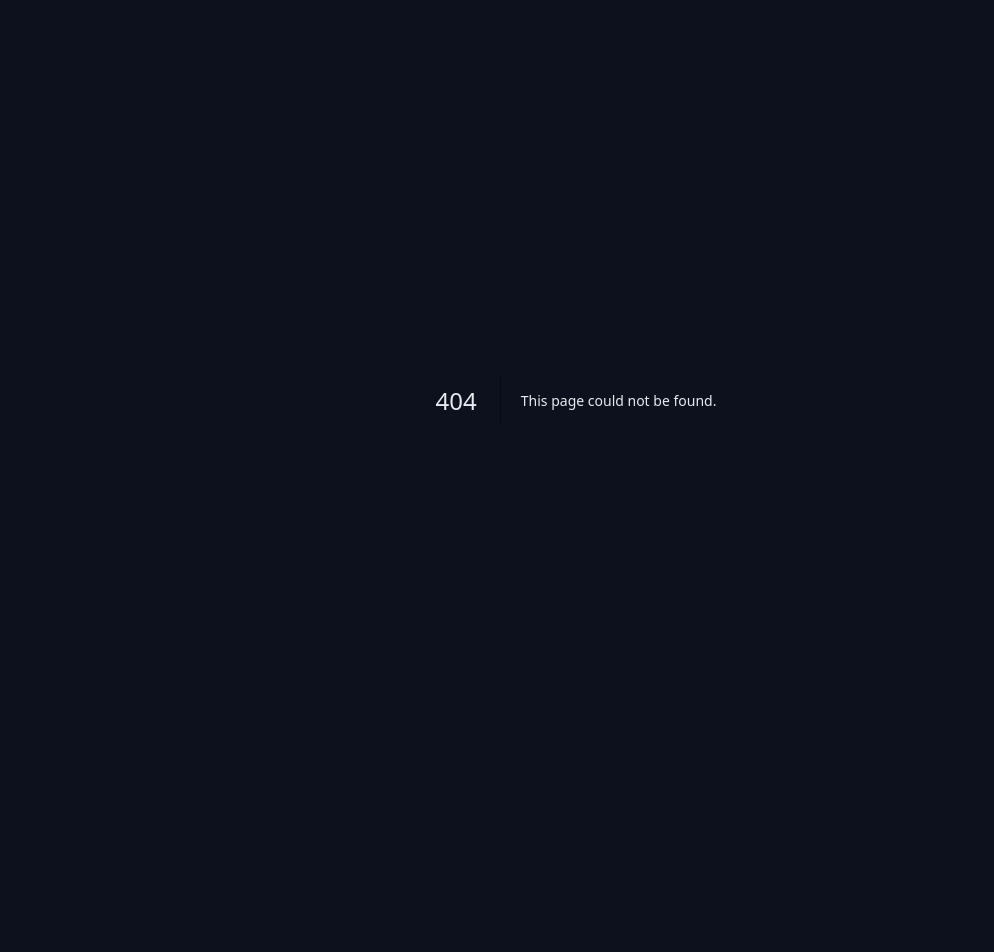
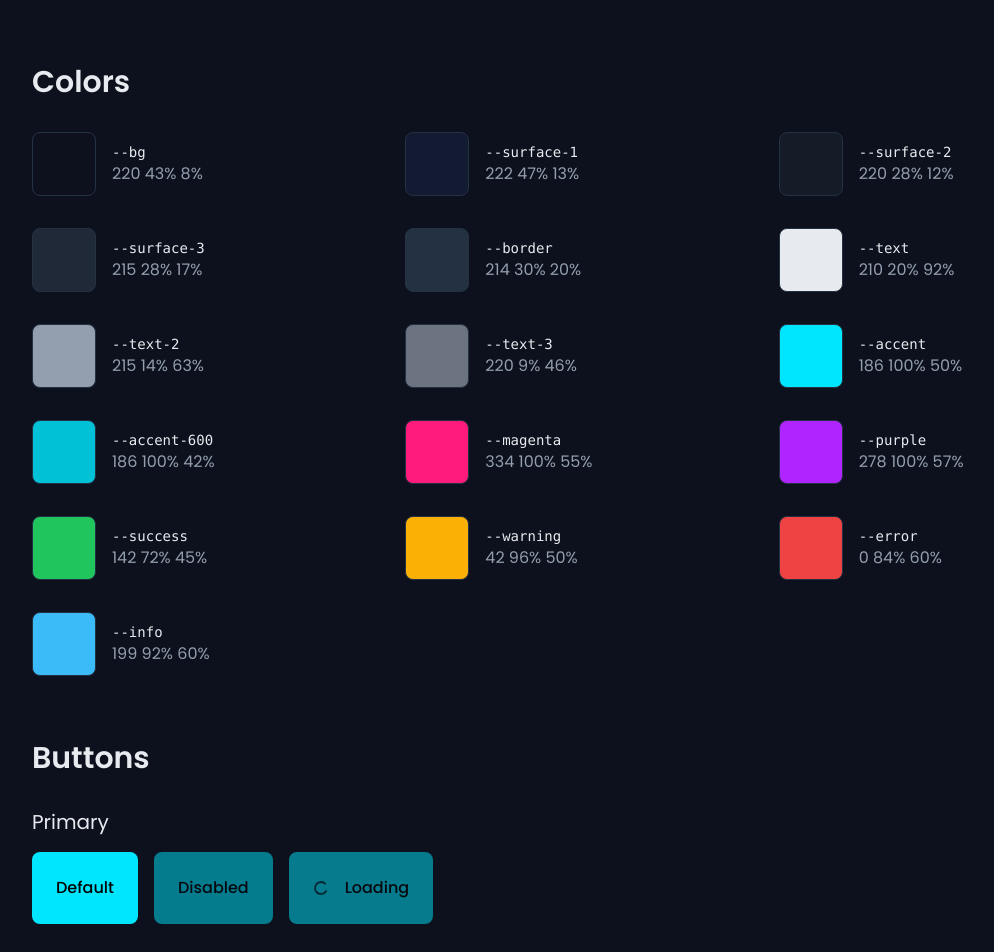
Before and after one commit to ferynd/Website, a Next.js app: page /style-guide in a window 1280 px wide. Before the commit this address had no page. Shown: the top 952 px of the page, without its empty margins (64-1058 px from the left). Before the commit the page ends 800 px from the top, so only its background shows below. Built offline with nearby package versions, Linux system fonts and the light colour scheme.

Commit message:
Add style guide page

```diff
--- /dev/null
+++ b/app/style-guide/page.tsx
@@ -0,0 +1,169 @@
+'use client';
+import { useEffect, useState } from 'react';
+import Button from '@/components/Button';
+import Input from '@/components/Input';
+import Select from '@/components/Select';
+import ProjectCard from '@/components/ProjectCard';
+
+/* ------------------------------------------------------------ */
+/* CONFIGURATION: color tokens, button variants, spacing sizes  */
+/* ------------------------------------------------------------ */
+const colorTokens = [
+  { name: '--bg', label: 'Background' },
+  { name: '--surface-1', label: 'Surface 1' },
+  { name: '--surface-2', label: 'Surface 2' },
+  { name: '--surface-3', label: 'Surface 3' },
+  { name: '--border', label: 'Border' },
+  { name: '--text', label: 'Text' },
+  { name: '--text-2', label: 'Text 2' },
+  { name: '--text-3', label: 'Text 3' },
+  { name: '--accent', label: 'Accent' },
+  { name: '--accent-600', label: 'Accent 600' },
+  { name: '--magenta', label: 'Magenta' },
+  { name: '--purple', label: 'Purple' },
+  { name: '--success', label: 'Success' },
+  { name: '--warning', label: 'Warning' },
+  { name: '--error', label: 'Error' },
+  { name: '--info', label: 'Info' },
+];
+
+const buttonVariants = ['primary', 'secondary', 'danger', 'success', 'ghost'] as const;
+const spacingSizes = ['1', '2', '4', '8', '16', '24', '32'];
+
+export default function StyleGuidePage() {
+  const [colors, setColors] = useState<{ name: string; label: string; value: string }[]>([]);
+
+  useEffect(() => {
+    const computed = getComputedStyle(document.documentElement);
+    const vals = colorTokens.map((token) => ({
+      ...token,
+      value: computed.getPropertyValue(token.name),
+    }));
+    setColors(vals);
+  }, []);
+
+  return (
+    <div className="container-tight py-16 space-y-16">
+      <section>
+        <h2 className="text-3xl font-semibold mb-8">Colors</h2>
+        <div className="grid grid-cols-1 sm:grid-cols-2 md:grid-cols-3 gap-8">
+          {colors.map((c) => (
+            <div key={c.name} className="flex items-center gap-4">
+              <div
+                className="w-16 h-16 rounded-lg border border-border"
+                style={{ backgroundColor: `hsl(${c.value})` }}
+              />
+              <div>
+                <div className="font-mono text-sm">{c.name}</div>
+                <div className="text-text-2">{c.value.trim() || '–'}</div>
+              </div>
+            </div>
+          ))}
+        </div>
+      </section>
+
+      <section>
+        <h2 className="text-3xl font-semibold mb-8">Buttons</h2>
+        {buttonVariants.map((variant) => (
+          <div key={variant} className="mb-8">
+            <h3 className="text-xl mb-4 capitalize">{variant}</h3>
+            <div className="flex flex-wrap gap-4">
+              <Button variant={variant}>Default</Button>
+              <Button variant={variant} disabled>
+                Disabled
+              </Button>
+              <Button variant={variant} loading>
+                Loading
+              </Button>
+            </div>
+          </div>
+        ))}
+      </section>
+
+      <section>
+        <h2 className="text-3xl font-semibold mb-8">Form Elements</h2>
+        <div className="grid gap-8 sm:grid-cols-2">
+          <Input label="Input" placeholder="Type here" />
+          <Input label="Input Error" error="Invalid value" placeholder="Type here" />
+          <Input label="Disabled" disabled placeholder="Disabled" />
+          <Select label="Select">
+            <option>Option A</option>
+            <option>Option B</option>
+          </Select>
+          <Select label="Select Error" error="Required">
+            <option>Option A</option>
+            <option>Option B</option>
+          </Select>
+          <Select label="Disabled" disabled>
+            <option>Option A</option>
+          </Select>
+        </div>
+      </section>
+
+      <section>
+        <h2 className="text-3xl font-semibold mb-8">Cards</h2>
+        <div className="grid gap-8 sm:grid-cols-2">
+          <ProjectCard
+            title="Project Alpha"
+            description="A short description of Project Alpha."
+            tags={['TypeScript', 'Next.js']}
+          />
+          <ProjectCard
+            title="Project Beta"
+            description="Another project card layout."
+            tags={['Design', 'UI']}
+          />
+        </div>
+      </section>
+
+      <section>
+        <h2 className="text-3xl font-semibold mb-8">Typography</h2>
+        <div className="space-y-4">
+          <h1 className="text-5xl font-bold">Heading 1</h1>
+          <h2 className="text-4xl font-bold">Heading 2</h2>
+          <h3 className="text-3xl font-semibold">Heading 3</h3>
+          <h4 className="text-2xl font-semibold">Heading 4</h4>
+          <p className="text-base">
+            This is a paragraph demonstrating the default text style. Lorem ipsum dolor sit amet,
+            consectetur adipiscing elit.
+          </p>
+          <small className="text-sm text-text-2">This is small muted text.</small>
+        </div>
+      </section>
+
+      <section>
+        <h2 className="text-3xl font-semibold mb-8">Spacing &amp; Sizing</h2>
+        <div className="space-y-8">
+          <div>
+            <h3 className="text-xl mb-4">Padding Scale</h3>
+            <div className="flex items-end gap-4">
+              {spacingSizes.map((s) => (
+                <div
+                  key={`p-${s}`}
+                  className="bg-accent text-black flex items-center justify-center"
+                  style={{ padding: `${s}px` }}
+                >
+                  <span className="text-xs font-mono">p-{s}</span>
+                </div>
+              ))}
+            </div>
+          </div>
+          <div>
+            <h3 className="text-xl mb-4">Square Sizes</h3>
+            <div className="flex items-end gap-4">
+              {spacingSizes.map((s) => (
+                <div
+                  key={`size-${s}`}
+                  className="bg-surface-2 border border-border flex items-center justify-center"
+                  style={{ width: `${Number(s) * 4}px`, height: `${Number(s) * 4}px` }}
+                >
+                  <span className="text-xs font-mono">{Number(s) * 4}px</span>
+                </div>
+              ))}
+            </div>
+          </div>
+        </div>
+      </section>
+    </div>
+  );
+}
--- a/components/Nav.tsx
+++ b/components/Nav.tsx
@@ -12,6 +12,7 @@ const navLinks = [
   { label: 'Games', href: '/games' },
   { label: 'Tools', href: '/tools' },
   { label: 'Trips', href: '/trips' },
+  { label: 'Style Guide', href: '/style-guide' },
 ];
 
 const linkBaseClass = 'transition-all duration-200 ease-in-out hover:text-text focus-ring';
```
